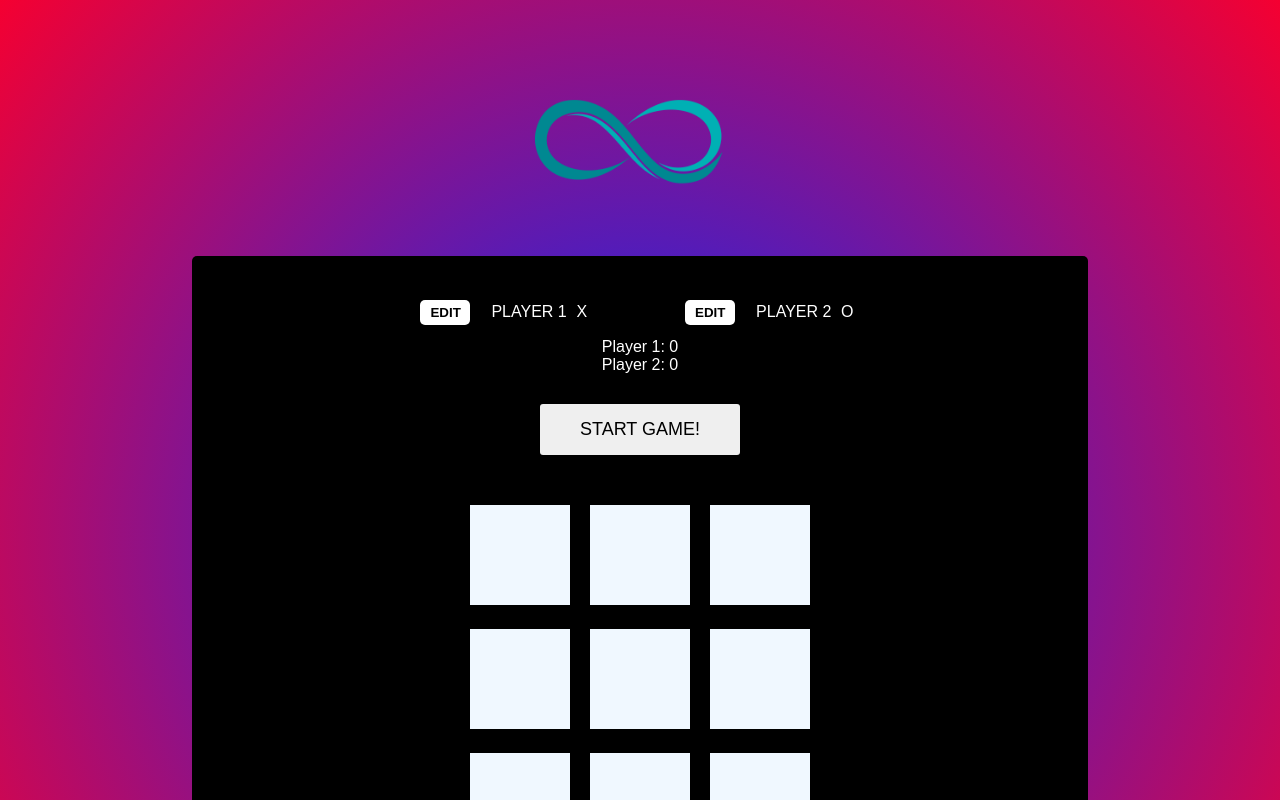
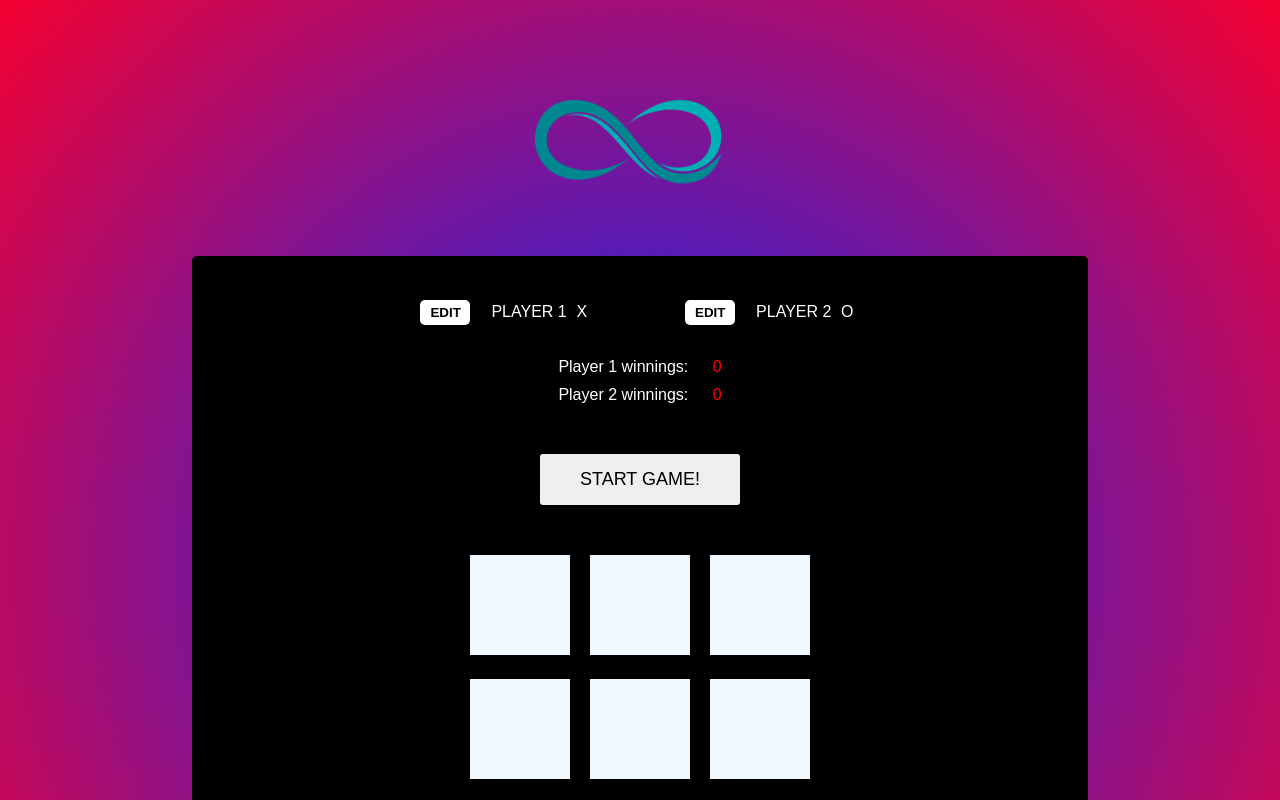
Before and after one commit to RedRoll/XO, a React (Vite) app: page / in a window 1280 px wide. Shown: the top 800 px of the page. Built offline with nearby package versions, Linux system fonts and the light colour scheme; a web font is replaced by a local one.

Commit message:
small code fixes

```diff
--- a/src/App.jsx
+++ b/src/App.jsx
@@ -68,8 +68,6 @@ const checkWinningCombinations = (gameTable, gameData) => {
 
 function App() {
 
-  // let wins = 1
-
   let playerData = structuredClone(INPUT_DATA)// deep copy...
 
   const [player, setPlayer] = useState(playerData) // player data (current symbol, name....))
@@ -78,18 +76,10 @@ function App() {
 
   const [gameSquareData, setGameSquareData] = useState([]) // logs of all clicks with playerName, symbol etc
 
-  let playerInfo = []
-
   // handling player clicks on gameTable cells
   const getDataOnClick = (rowIndex, colIndex) => {
 
     setActivePlayer(() => activePlayer === 'player1' ? 'player2' : 'player1')
-
-    playerInfo.push(activePlayer)
-
-    // setActivePlayer(prevState => prevState.activePlayer === 'player1' ? prevState.activePlayer.push('player2') : prevState.activePlayer.push('player1'))
-
-    // winner === undefined ? setActivePlayer(() => activePlayer === 'player1' ? 'player2' : 'player1') : undefined
 
     setGameSquareData(prevState => {
       // let namePlayer = player[activePlayer].playerName
@@ -103,13 +93,7 @@ function App() {
 
   const gameTable = setGameTable(gameSquareData) // re-run every time the state changes
 
-  // const winner1 = checkWinningCombinations(gameTable, gameSquareData, setPlayer, activePlayer)// checking for winning combinations in gameTable
-
   const winner1 = checkWinningCombinations(gameTable, gameSquareData);
-
-  console.log(player)
-  console.log(winner1 === undefined)
-
 
   const clickHandlerReset = () => {
 
@@ -146,9 +130,6 @@ function App() {
 
   const gameDraw = gameSquareData.length === 9 // opens popUp if the result of the game is a draw
 
-  // const selector = gameSquareData[gameSquareData.length -1].curName
-  // console.log(selector)
-
   return (
     <main className={styles.wrapper}>
 
--- a/src/components/GameStats/GameStats.jsx
+++ b/src/components/GameStats/GameStats.jsx
@@ -4,14 +4,14 @@ import styles from './GameStats.module.css'
 const GameStats = props => {
 
     return (
-        <div>
+        <div className={styles.stats}>
 
-            <span>
 
-                <p>{props.player.player1.playerName}: {props.player.player2.playerWins}</p> {/* значення стоять навпаки (player2/player1) бо коли викликається функція зміни стану виграшів (setPlayer) activePlayer стоїть на крок попереду(activePlayer змінюється на наступний стан ще перед викликом setPlayer)  */}
-                <p>{props.player.player2.playerName}: {props.player.player1.playerWins}</p>
 
-            </span>
+            <p>{props.player.player1.playerName} winnings: <span className={styles.stats__point}>{props.player.player2.playerWins}</span></p> {/* значення стоять навпаки (player2/player1) бо коли викликається функція зміни стану виграшів (setPlayer) activePlayer стоїть на крок попереду(activePlayer змінюється на наступний стан ще перед викликом setPlayer)  */}
+            <p>{props.player.player2.playerName} winnings: <span className={styles.stats__point}>{props.player.player1.playerWins}</span></p>
+
+
 
         </div>
     )
--- a/src/components/GameStats/GameStats.module.css
+++ b/src/components/GameStats/GameStats.module.css
@@ -0,0 +1,12 @@
+.stats {
+    /* border: 1px solid white; */
+    margin: 20px 0;
+    display: flex;
+    flex-direction: column;
+    row-gap: 10px;
+}
+
+.stats__point {
+    color: red;
+    margin-left: 20px;
+}
```
